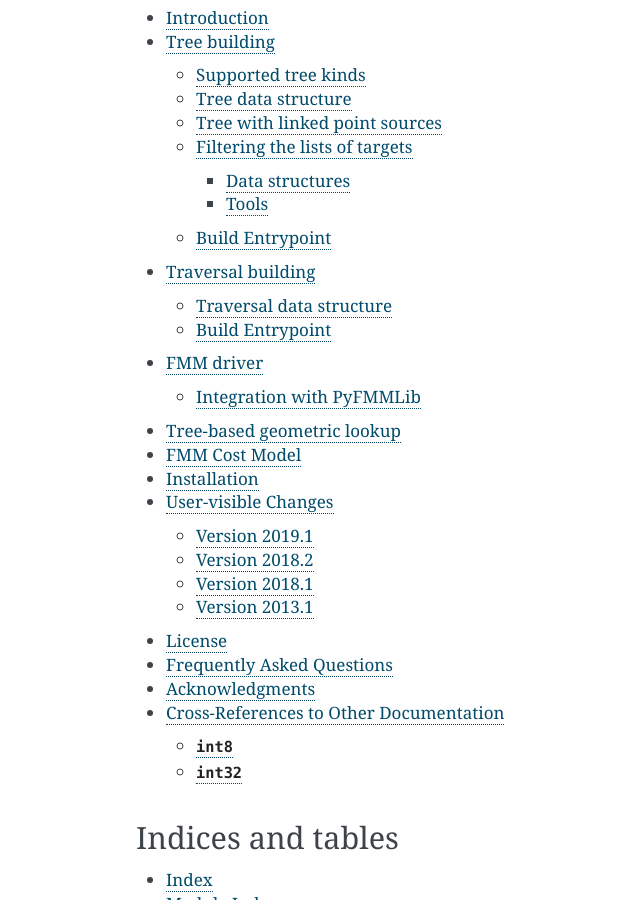
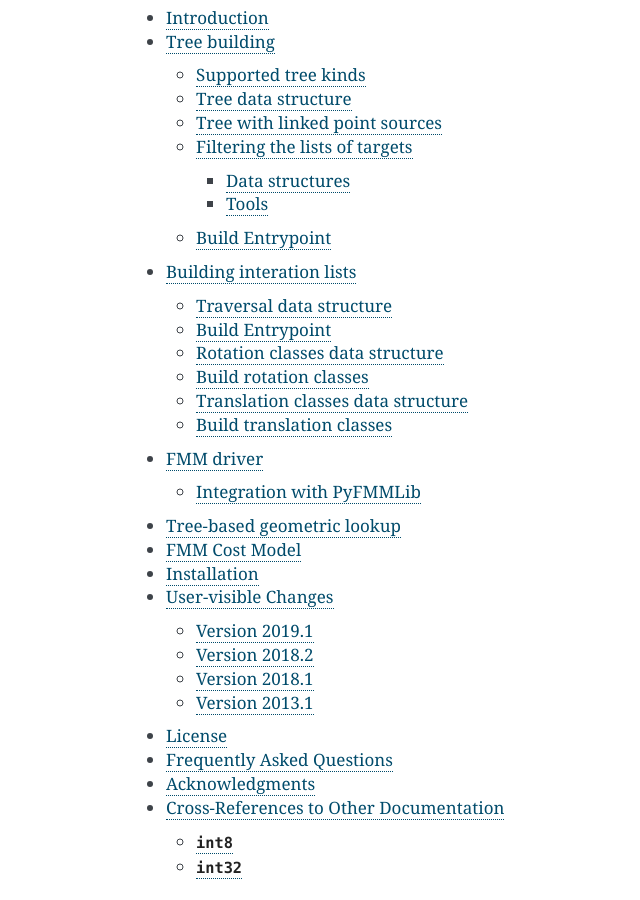
Before and after one commit to inducer/boxtree, a Sphinx documentation site: the page built from doc/index.rst, in a window 1280 px wide and 900 px high, scrolled down 1345 px. Shown: the whole window, without its empty margins (284-924 px from the left). Built offline with Sphinx 7.4.7, drawn with Linux system fonts in a browser that asks for light colours; some of the changed text lies outside the part shown.

Commit message:
improve docs

```diff
--- a/doc/traversal.rst
+++ b/doc/traversal.rst
@@ -1,5 +1,5 @@
-Traversal building
-==================
+Building interation lists
+=========================
 
 .. automodule:: boxtree.traversal
 
@@ -19,4 +19,34 @@ Build Entrypoint
 
     .. automethod:: __call__
 
+
+.. automodule:: boxtree.rotation_classes
+
+Rotation classes data structure
+-------------------------------
+
+.. autoclass:: RotationClassesInfo
+
+Build rotation classes
+----------------------
+
+.. autoclass:: RotationClassesBuilder
+
+    .. automethod:: __call__
+
+
+.. automodule:: boxtree.translation_classes
+
+Translation classes data structure
+----------------------------------
+
+.. autoclass:: TranslationClassesInfo
+
+Build translation classes
+-------------------------
+
+.. autoclass:: TranslationClassesBuilder
+
+    .. automethod:: __call__
+
 .. vim: sw=4
```
Also changed, not shown: 1 other file.
